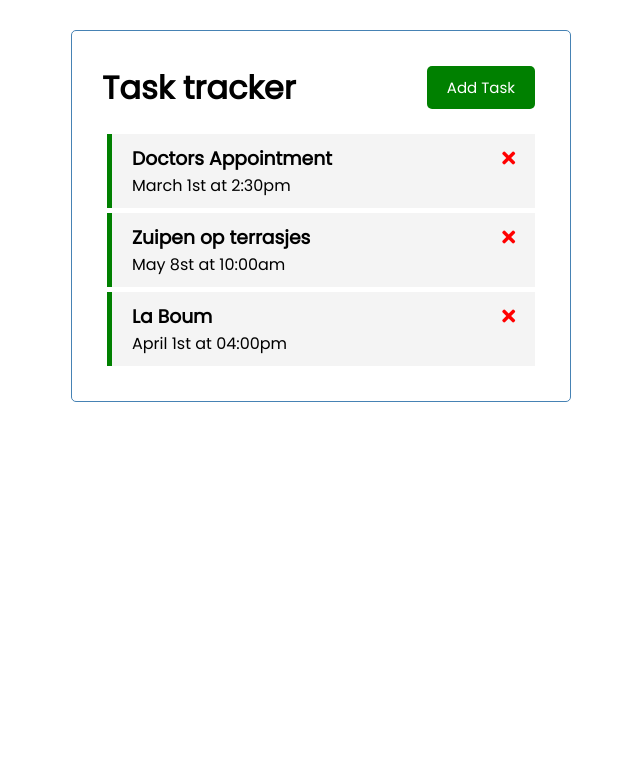
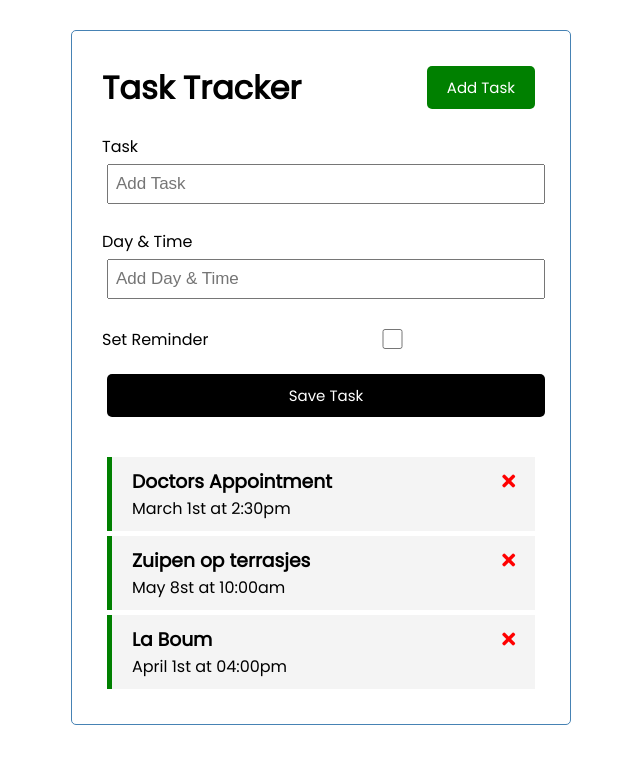
Before and after one commit to LennertVerbesselt/Todo-App, a Vue app: page / in a window 1280 px wide. Both pictures are taken after a click on the button "Add Task". Shown: the top 764 px of the page, without its empty margins (319-959 px from the left). Built offline with nearby package versions, Linux system fonts and the light colour scheme.

Commit message:
Add task functionality && add task button toggles form

```diff
--- a/src/App.vue
+++ b/src/App.vue
@@ -1,6 +1,9 @@
 <template>
   <div class="container">
-    <Header title="Task tracker" />
+    <Header @toggle-add-task="toggleAddTask" title="Task Tracker" />
+    <div v-if="showAddTask">
+      <AddTask @add-task="addTask"/>
+    </div>
     <Tasks @toggle-reminder="toggleReminder" @delete-task="deleteTask" :tasks="tasks" />
   </div>
 </template>
@@ -8,19 +11,26 @@
 <script>
 import Header from './components/Header'
 import Tasks from './components/Tasks'
+import AddTask from './components/AddTask'
 
 export default {
   name: "App",
   components: {
     Header,
     Tasks,
+    AddTask,
   },
   data() {
     return {
-      tasks: []
+      tasks: [],
+      showAddTask: false,
     }
   },
   methods: {
+    addTask(task) {
+      this.tasks = [...this.tasks, task]
+    },
+
     deleteTask(id) {
       if(confirm('Are you sure?')){
         this.tasks = this.tasks.filter((task) => task.id !== id)
@@ -29,6 +39,10 @@
 
     toggleReminder(id) {
       this.tasks = this.tasks.map((task) => task.id === id ? {...task, reminder: !task.reminder} : task)
+    },
+
+    toggleAddTask() {
+      this.showAddTask = !this.showAddTask
     }
   },
   created() {
--- a/src/components/AddTask.vue
+++ b/src/components/AddTask.vue
@@ -1,9 +1,91 @@
 <template>
+      <form @submit="onSubmit" class="add-form">
+    <div class="form-control">
+      <label>Task</label>
+      <input type="text" v-model="text" name="text" placeholder="Add Task" />
+    </div>
+    <div class="form-control">
+      <label>Day & Time</label>
+      <input
+        type="text"
+        v-model="day"
+        name="day"
+        placeholder="Add Day & Time"
+      />
+    </div>
+    <div class="form-control form-control-check">
+      <label>Set Reminder</label>
+      <input type="checkbox" v-model="reminder" name="reminder" />
+    </div>
 
+    <input type="submit" value="Save Task" class="btn btn-block" />
+  </form>
 </template>
 
 <script>
 export default {
+    name: 'AddTask',
+    data() {
+        return {
+            text: '',
+            day: '',
+            reminder: false,
+        }
+    },
+    methods: {
+        onSubmit(e) {
+            e.preventDefault()
+
+            if(!this.text) {
+                alert('Please add a task.')
+                return
+            }
+
+            const newTask = {
+                id: Math.floor(Math.random() *100000),
+                text: this.text,
+                day: this.day,
+                reminder: this.reminder,
+            }
+
+            this.$emit('add-task', newTask)
+
+            this.text =''
+            this.day =''
+            this.reminder = false
+        }
+    }
 
 }
 </script>
+
+<style scoped>
+.add-form {
+  margin-bottom: 40px;
+}
+.form-control {
+  margin: 20px 0;
+}
+.form-control label {
+  display: block;
+}
+.form-control input {
+  width: 100%;
+  height: 40px;
+  margin: 5px;
+  padding: 3px 7px;
+  font-size: 17px;
+}
+.form-control-check {
+  display: flex;
+  align-items: center;
+  justify-content: space-between;
+}
+.form-control-check label {
+  flex: 1;
+}
+.form-control-check input {
+  flex: 2;
+  height: 20px;
+}
+</style>
--- a/src/components/Button.vue
+++ b/src/components/Button.vue
@@ -11,7 +11,7 @@
     },
     methods: {
         onClick(){
-            console.log('click')
+            this.$emit('toggle-add-task')
         }
     }
 }
--- a/src/components/Header.vue
+++ b/src/components/Header.vue
@@ -3,7 +3,7 @@
         <h1>
             {{ title }}
         </h1>
-        <Button text="Add Task" color="green"/>
+        <Button @toggle-add-task="$emit('toggle-add-task')" text="Add Task" color="green"/>
     </header>
 </template>
 
```
